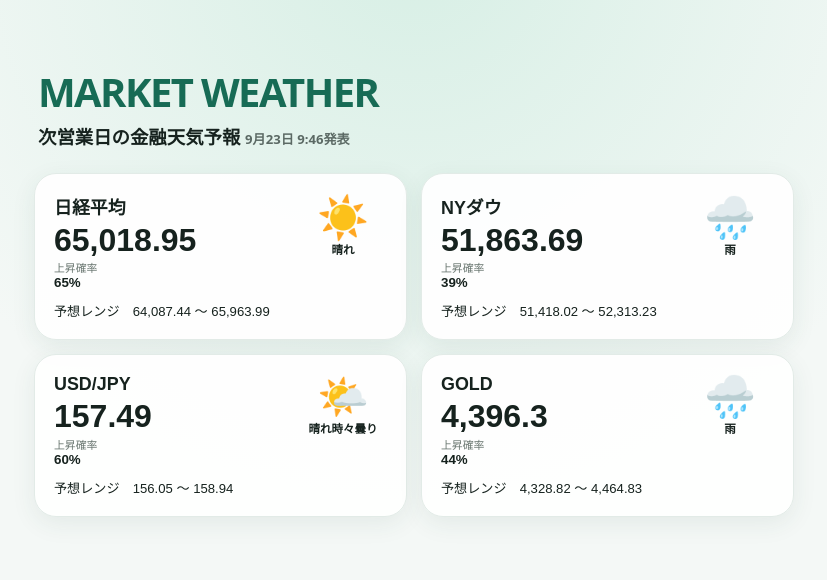
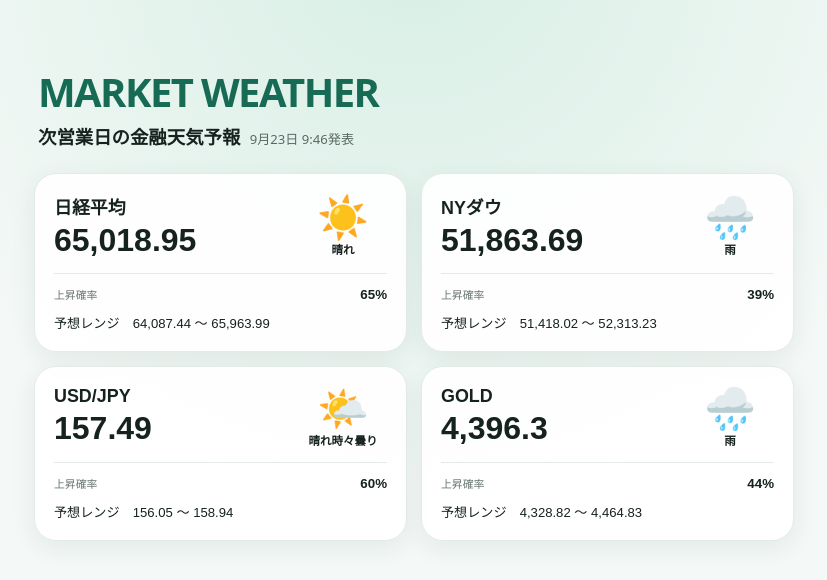
Before and after one commit to xiaqui/market-weather, a plain HTML site: page web/index.html in a window 1280 px wide. Shown: the whole page, without its empty margins (226-1053 px from the left). Drawn offline with Linux system fonts and the light colour scheme.

Commit message:
Style compact forecast cards and announcement line

```diff
--- a/web/styles.css
+++ b/web/styles.css
@@ -5,7 +5,7 @@ main { width: min(100% - 28px, 760px); margin: auto; padding: 42px 0 64px; }
 header { margin: 0 4px 24px; }
 .eyebrow { margin: 0; color: #176b55; font-size: clamp(1.7rem, 9vw, 2.5rem); font-weight: 900; letter-spacing: -.04em; }
 h1 { margin: 4px 0; font-size: 1.15rem; }
-#generated { margin: 6px 0 0; color: #5b6964; font-size: .82rem; }
+#generated { margin-left: .35em; color: #5b6964; font-size: .82rem; font-weight: 500; white-space: nowrap; }
 .markets { display: grid; gap: 14px; }
 .market-card { width: 100%; border: 1px solid #e2ebe7; border-radius: 22px; padding: 19px; color: inherit; background: rgba(255,255,255,.94); box-shadow: 0 7px 24px rgba(32,73,60,.08); text-align: left; cursor: pointer; }
 .market-card:hover, .market-card:focus-visible { border-color: #60a58f; transform: translateY(-1px); outline: none; }
@@ -19,7 +19,7 @@ h1 { margin: 4px 0; font-size: 1.15rem; }
 .condition { min-width: 88px; text-align: center; }
 .icon { display: block; font-size: 2.6rem; line-height: 1.1; }
 .weather-name { font-size: .72rem; font-weight: 650; }
-.stats { display: grid; grid-template-columns: repeat(3, 1fr); gap: 8px; margin-top: 14px; padding-top: 12px; border-top: 1px solid #e3eae7; }
+.compact-forecast { display: flex; align-items: baseline; justify-content: space-between; gap: 12px; margin-top: 14px; padding-top: 12px; border-top: 1px solid #e3eae7; }
 .label { display: block; color: #68756f; font-size: .68rem; }
 .value { font-weight: 750; font-variant-numeric: tabular-nums; }
 .range { margin: 11px 0 0; font-size: .82rem; font-variant-numeric: tabular-nums; }
```
